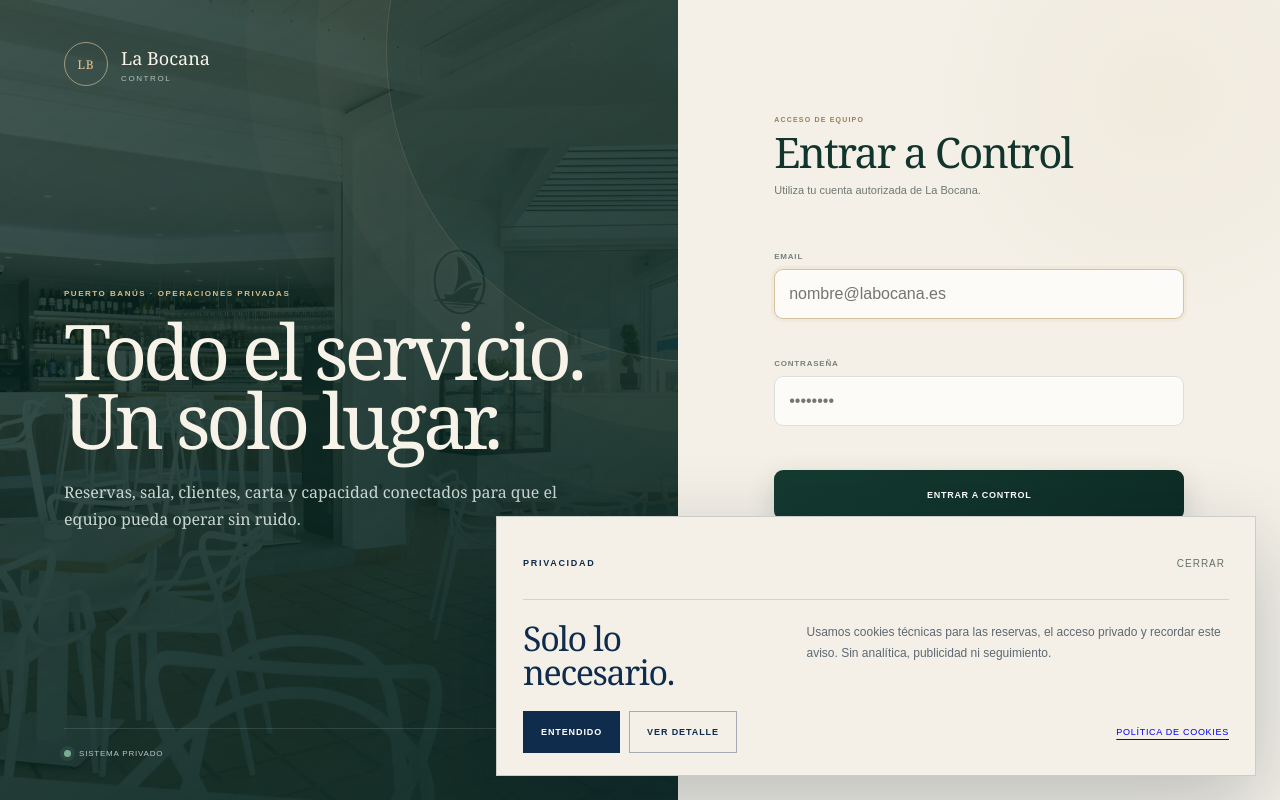
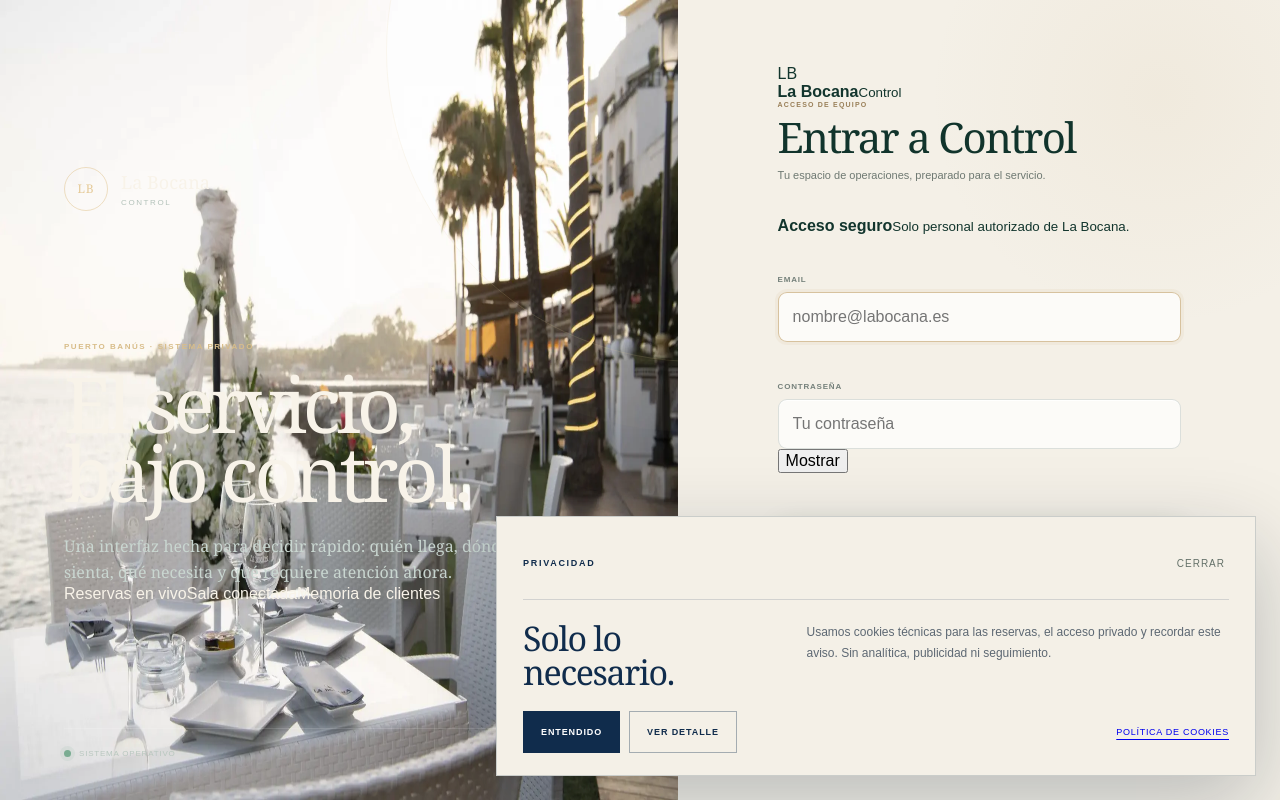
Before and after one commit to vornicx/la-bocana-web-v8-mobile, a Next.js app: page /admin-login in a window 1280 px wide. Built offline with nearby package versions, Linux system fonts and the light colour scheme; no server answers.

Commit message:
design: rebuild Control login experience

```diff
--- a/app/admin-login/page.tsx
+++ b/app/admin-login/page.tsx
@@ -1,8 +1,8 @@
-import Link from 'next/link';
+import Image from 'next/image';
 import type { Metadata } from 'next';
 import { getStaffSession } from '@/lib/admin/auth';
 import { redirect } from 'next/navigation';
-import { loginStaff } from './actions';
+import { LoginForm } from './login-form';
 import './control-login.css';
 
 export const metadata: Metadata = {
@@ -12,39 +12,59 @@ export const metadata: Metadata = {
 };
 
 const messages: Record<string, string> = {
-  missing: 'Introduce email y contraseña.',
-  credentials: 'Las credenciales no son correctas.',
-  session: 'No se pudo validar la sesión.',
-  access: 'Esta cuenta no tiene acceso al equipo de La Bocana.',
+  missing: 'Introduce tu email y contraseña para continuar.',
+  credentials: 'Email o contraseña incorrectos. Comprueba los datos e inténtalo de nuevo.',
+  session: 'No se ha podido validar la sesión. Inténtalo de nuevo.',
+  access: 'Esta cuenta no tiene acceso activo a La Bocana Control.',
 };
 
 export default async function AdminLoginPage({ searchParams }: { searchParams: Promise<{ error?: string }> }) {
   const staff = await getStaffSession();
   if (staff) redirect('/control');
   const params = await searchParams;
-  const message = params.error ? messages[params.error] : null;
+  const initialMessage = params.error ? messages[params.error] : null;
 
   return (
     <main className="staff-login-page control-login-page" id="main-content">
-      <section className="staff-login-visual control-login-visual">
-        <div className="control-login-brand"><span>LB</span><div><strong>La Bocana</strong><small>Control</small></div></div>
+      <section className="staff-login-visual control-login-visual" aria-label="La Bocana Control">
+        <Image
+          className="control-login-image"
+          src="/images/gallery-official/mesa-atardecer.webp"
+          alt="Mesa de La Bocana frente al Mediterráneo"
+          fill
+          priority
+          sizes="(max-width: 900px) 100vw, 56vw"
+        />
+        <div className="control-login-overlay" />
+
+        <div className="control-login-brand">
+          <span>LB</span>
+          <div><strong>La Bocana</strong><small>Control</small></div>
+        </div>
+
         <div className="staff-login-copy control-login-copy">
-          <span>Puerto Banús · operaciones privadas</span>
-          <h1>Todo el servicio.<br />Un solo lugar.</h1>
-          <p>Reservas, sala, clientes, carta y capacidad conectados para que el equipo pueda operar sin ruido.</p>
+          <span>Puerto Banús · sistema privado</span>
+          <h1>El servicio,<br />bajo control.</h1>
+          <p>Una interfaz hecha para decidir rápido: quién llega, dónde se sienta, qué necesita y qué requiere atención ahora.</p>
+          <div className="control-login-capabilities" aria-label="Funciones principales">
+            <span>Reservas en vivo</span>
+            <span>Sala conectada</span>
+            <span>Memoria de clientes</span>
+          </div>
         </div>
-        <div className="control-login-foot"><span><i />Sistema privado</span><small>Powered by Archic</small></div>
+
+        <div className="control-login-foot">
+          <span><i />Sistema operativo</span>
+          <small>La Bocana × Archic</small>
+        </div>
       </section>
+
       <section className="staff-login-panel control-login-panel">
-        <form action={loginStaff} className="staff-login-form control-login-form">
-          <div className="control-login-form-head"><span className="admin-kicker">Acceso de equipo</span><h2>Entrar a Control</h2><p>Utiliza tu cuenta autorizada de La Bocana.</p></div>
-          {message && <div className="staff-login-error" role="alert">{message}</div>}
-          <label><span>Email</span><input type="email" name="email" autoComplete="email" required autoFocus placeholder="nombre@labocana.es" /></label>
-          <label><span>Contraseña</span><input type="password" name="password" autoComplete="current-password" required placeholder="••••••••" /></label>
-          <button type="submit">Entrar a Control</button>
-          <div className="control-login-security"><span>Acceso restringido</span><p>Solo las cuentas registradas del equipo pueden consultar información operativa y datos de clientes.</p></div>
-          <Link href="/">Volver a La Bocana</Link>
-        </form>
+        <div className="control-login-panel-inner">
+          <div className="control-login-panel-brand"><span>LB</span><div><strong>La Bocana</strong><small>Control</small></div></div>
+          <LoginForm initialMessage={initialMessage} />
+          <div className="control-login-panel-foot"><span>Puerto Banús</span><span>Acceso privado</span></div>
+        </div>
       </section>
     </main>
   );
```
